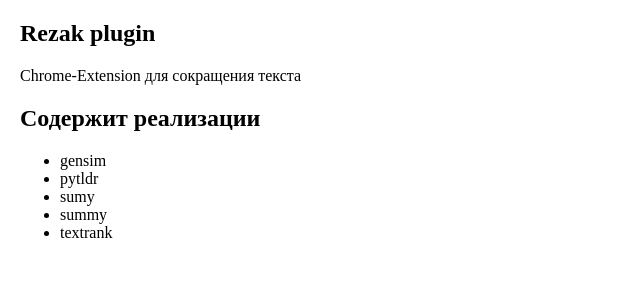
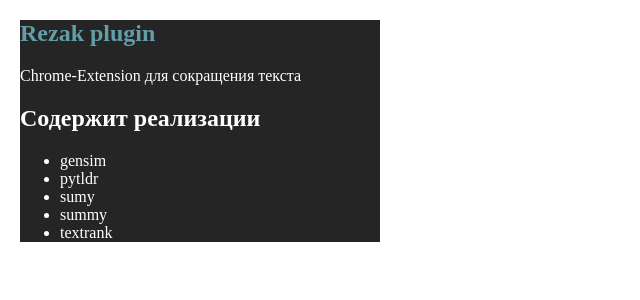
Before and after one commit to azinit/rezak-summarizator, a React app in the folder client/: page / in a window 1280 px wide. Shown: the top 300 px of the page, without its empty margins (0-640 px from the left). Built offline with nearby package versions, Linux system fonts and the light colour scheme.

Commit message:
add scss compability

```diff
--- a/client/package.json
+++ b/client/package.json
@@ -25,6 +25,7 @@
   },
   "homepage": "https://github.com/martis-git/rezak-summarizator#readme",
   "dependencies": {
+    "bootstrap": "^4.4.1",
     "react": "^16.13.1",
     "react-dom": "^16.13.1"
   },
@@ -39,6 +40,8 @@
     "css-loader": "^3.4.2",
     "file-loader": "^6.0.0",
     "html-webpack-plugin": "^3.2.0",
+    "node-sass": "^4.13.1",
+    "sass-loader": "^8.0.2",
     "style-loader": "^1.1.3",
     "webpack": "^4.42.0",
     "webpack-cli": "^3.3.11",
--- a/client/src/components/app/index.css
+++ b/client/src/components/app/index.scss
@@ -9,4 +9,9 @@
 
 .rezak-app {
   margin: 20px;
+  background-color: rgb(37, 37, 37);
+  color: #fff;
+  .title {
+    color: rgb(97, 158, 167);
+  }
 }
--- a/client/src/components/app/index.tsx
+++ b/client/src/components/app/index.tsx
@@ -1,5 +1,5 @@
 import React from 'react'
-import "./index.css";
+import "./index.scss";
 
 // TODO: add permissions to page
 // TODO: add popup on page
@@ -9,7 +9,7 @@
     return (
       <div className='rezak-app'>
         <section>
-          <h1>Rezak plugin</h1>
+          <h1 className='title'>Rezak plugin</h1>
           <p>Chrome-Extension для сокращения текста</p>
         </section>
         <section>
--- a/client/webpack.config.js
+++ b/client/webpack.config.js
@@ -51,8 +51,8 @@
         use: ["babel-loader"]
       },
       {
-        test: /\.css$/,
-        use: ["style-loader", "css-loader"]
+        test: /\.(css|scss)$/,
+        use: ["style-loader", "css-loader", "sass-loader"]
       },
       {
         test: /\.(png|svg|jpg|gif)$/,
```
Also changed, not shown: 1 other file (tests, documents, lock files or other folders).
